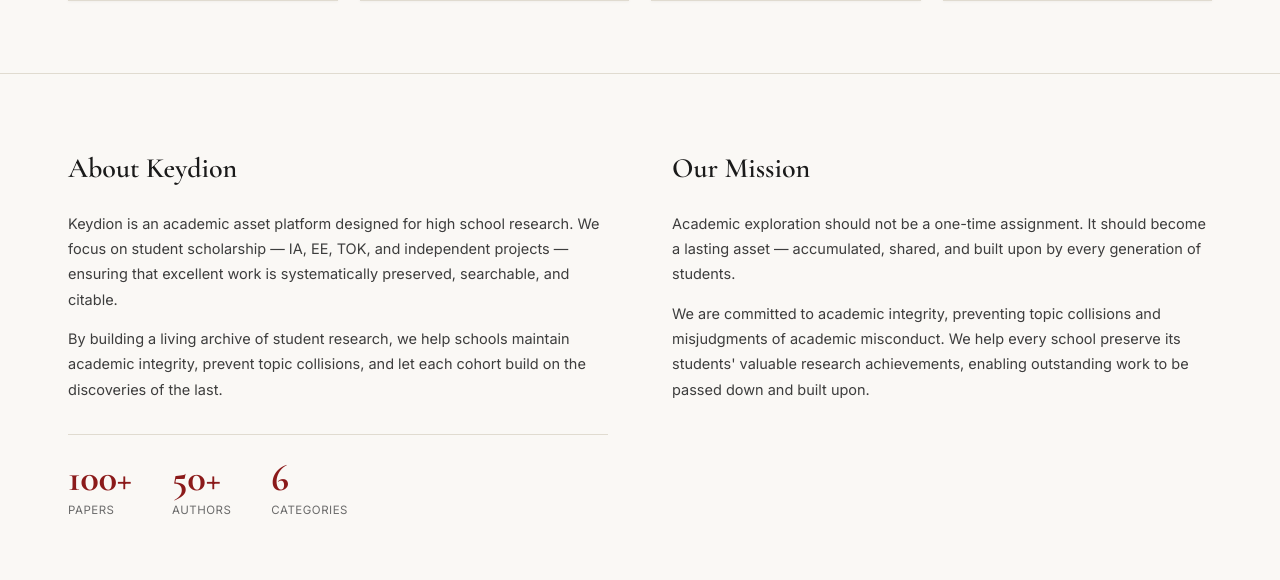
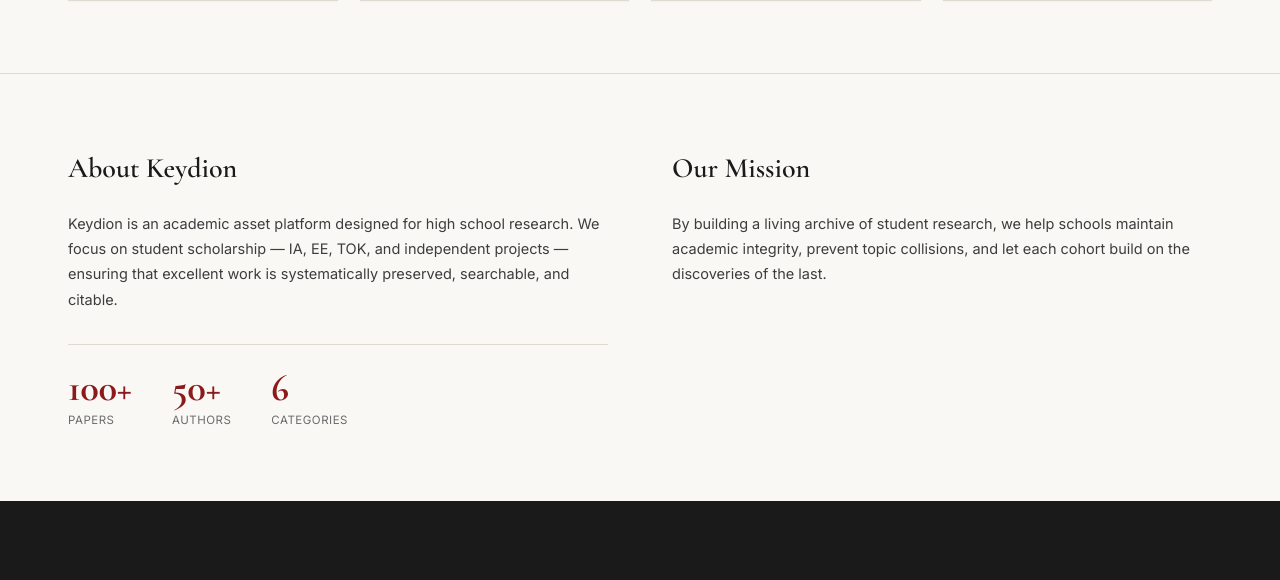
Before and after one commit to MingYuanWei1/Keydion, a Flask app: page / in a window 1280 px wide. Shown: the part 893-1473 px from the top of the page. Run offline with Flask 3, Linux system fonts and the light colour scheme; data that the repository does not hold is empty.

Commit message:
refactor: consolidate landing page mission statement and remove redundant about text

```diff
--- a/templates/landing.html
+++ b/templates/landing.html
@@ -670,7 +670,6 @@
         <div class="about-text">
           <h2>{{ _('About Keydion') }}</h2>
           <p>{{ _('Keydion is an academic asset platform designed for high school research. We focus on student scholarship — IA, EE, TOK, and independent projects — ensuring that excellent work is systematically preserved, searchable, and citable.') }}</p>
-          <p>{{ _('By building a living archive of student research, we help schools maintain academic integrity, prevent topic collisions, and let each cohort build on the discoveries of the last.') }}</p>
           <div class="stats-row">
             <div class="stat-item">
               <div class="stat-num">100+</div>
@@ -688,8 +687,7 @@
         </div>
         <div class="about-text">
           <h2>{{ _('Our Mission') }}</h2>
-          <p>{{ _('Academic exploration should not be a one-time assignment. It should become a lasting asset — accumulated, shared, and built upon by every generation of students.') }}</p>
-          <p>{{ _('We are committed to academic integrity, preventing topic collisions and misjudgments of academic misconduct. We help every school preserve its students\' valuable research achievements, enabling outstanding work to be passed down and built upon.') }}</p>
+          <p>{{ _('By building a living archive of student research, we help schools maintain academic integrity, prevent topic collisions, and let each cohort build on the discoveries of the last.') }}</p>
         </div>
       </div>
     </div>
```
Also changed, not shown: translations/zh/LC_MESSAGES/messages.po, 1 other file.
